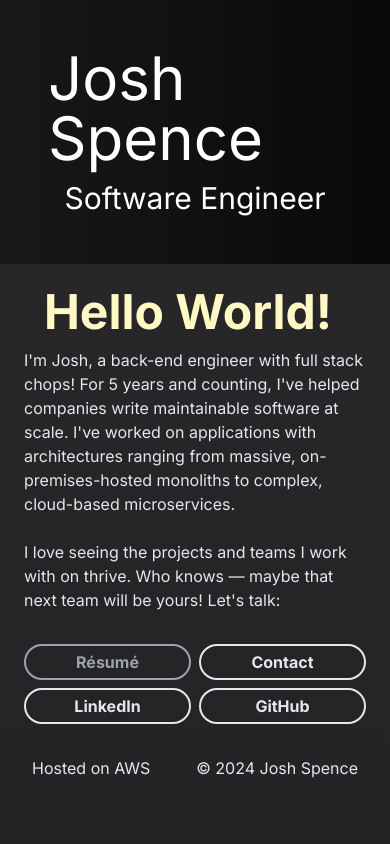
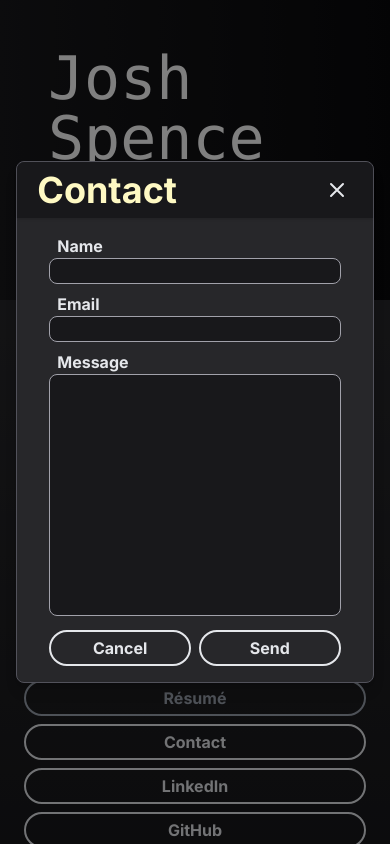
Before and after one commit to jspence12/info.joshspence.web, a Next.js app: page / in a window 390 px wide. Both pictures are taken after a click on the button "Contact". Shown: the top 844 px of the page. Built offline with nearby package versions, Linux system fonts and the light colour scheme.

Commit message:
setting up modal

```diff
--- /dev/null
+++ b/public/close-icon.tsx
@@ -0,0 +1,20 @@
+import SvgProps from "./svg-props";
+
+export default function CloseIcon({ className }: SvgProps) {
+  return (
+    <svg
+      xmlns="http://www.w3.org/2000/svg"
+      fill="none"
+      viewBox="0 0 24 24"
+      strokeWidth={2.0}
+      stroke="currentColor"
+      className={className}
+    >
+      <path
+        strokeLinecap="round"
+        strokeLinejoin="round"
+        d="M6 18 18 6M6 6l12 12"
+      />
+    </svg>
+  );
+}
--- a/src/app/layout.tsx
+++ b/src/app/layout.tsx
@@ -17,9 +17,7 @@ export default function RootLayout({
 }) {
   return (
     <html lang="en">
-      <body className={`font-mono text-gray-200 ${inter.className}`}>
-        {children}
-      </body>
+      <body className={`text-gray-200 ${inter.className}`}>{children}</body>
     </html>
   );
 }
--- a/src/app/page.tsx
+++ b/src/app/page.tsx
@@ -1,20 +1,29 @@
 "use client";
 import WorkHistory from "./ui/work-history/work-history";
-import React from "react";
+import React, { useState } from "react";
 import Hero from "./ui/hero/hero";
 import { workExperience } from "./lib/data/experience";
 import About from "./ui/about/about";
+import ContactModal from "./ui/contact/contact-modal";
 
 export default function Home() {
+  const [showModal, setShowModal] = useState(false);
   return (
-    <div className="h-screen flex flex-col">
-      <Hero title="Josh Spence" subtitle="Software Engineer" />
-      <div className="flex flex-row justify-center md:overflow-hidden from-zinc-800 to-zinc-900 bg-gradient-to-b">
-        <main className="mb-auto grid grid-cols-2 gap-4 max-w-screen-3xl h-full transition-all md:divide-x divide-zinc-700">
-          <About />
-          <WorkHistory jobs={workExperience} />
-        </main>
+    <>
+      {showModal && <ContactModal onClose={() => setShowModal(false)} />}
+      <div className="h-screen flex flex-col" aria-hidden={showModal}>
+        <Hero title="Josh Spence" subtitle="Software Engineer" />
+        <div
+          className={`flex flex-row justify-center from-zinc-800 to-zinc-900 bg-gradient-to-b ${
+            showModal ? "overflow-hidden" : "md:overflow-hidden"
+          }`}
+        >
+          <main className="mb-auto grid grid-cols-2 gap-4 max-w-screen-3xl h-full transition-all md:divide-x divide-zinc-700">
+            <About onClickContact={() => setShowModal(true)} />
+            <WorkHistory jobs={workExperience} />
+          </main>
+        </div>
       </div>
-    </div>
+    </>
   );
 }
--- a/src/app/ui/about/about.tsx
+++ b/src/app/ui/about/about.tsx
@@ -1,9 +1,11 @@
 import Button from "../common/button";
 import Footer from "./footer";
 
-export interface AboutProps {}
+export interface AboutProps {
+  onClickContact: () => void;
+}
 
-export default function About() {
+export default function About({ onClickContact }: AboutProps) {
   const yearsExperience = new Date().getFullYear() - 2019;
   return (
     <section
@@ -30,9 +32,9 @@ export default function About() {
 
       <div>
         <div className="flex justify-center">
-          <div className="grid grid-cols-2 lg:grid-cols-4 justify-center gap-2 my-8 w-full lg:w-3/4">
+          <div className="grid grid-cols-1 md:grid-cols-2 lg:grid-cols-4 justify-center gap-2 my-8 w-full lg:w-3/4">
             <Button text="Résumé" href="#" disabled />
-            <Button text="Contact" onClick={() => {}} />
+            <Button text="Contact" onClick={onClickContact} />
             <Button
               text="LinkedIn"
               href="https://www.linkedin.com/in/joshua-spence-1835b8103/"
--- a/src/app/ui/common/button.tsx
+++ b/src/app/ui/common/button.tsx
@@ -9,12 +9,11 @@ const enabledStyle = "border-gray-200 hover:bg-zinc-700";
 const disabledStyle =
   "border-gray-400 text-gray-400 pointer pointer-events-none";
 const sharedStyle =
-  "border-2 w-full py-1 rounded-full transition-all font-bold text-center ";
+  "border-2 w-full py-1 rounded-full transition-all font-bold text-center truncate ";
+
 export default function Button({ text, disabled, href, onClick }: ButtonProps) {
   const target = href?.length && href[0] !== "#" ? "_blank" : undefined;
 
-  if (href) {
-  }
   return (
     <a
       aria-disabled={disabled}
--- a/src/app/ui/common/chip.tsx
+++ b/src/app/ui/common/chip.tsx
@@ -4,7 +4,7 @@ export interface ChipProps {
 
 export default function Chip({ text }: ChipProps) {
   return (
-    <div className="border border-yellow-100 rounded-full px-2 text-yellow-100 transition duration-300 hover:bg-yellow-100 hover:text-slate-800 cursor-default">
+    <div className="border border-yellow-100 rounded-full px-2 text-yellow-100 cursor-default">
       {text}
     </div>
   );
--- /dev/null
+++ b/src/app/ui/common/modal.tsx
@@ -0,0 +1,26 @@
+import CloseIcon from "../../../../public/close-icon";
+
+export interface ModalProps {
+  title: string;
+  children: React.ReactNode;
+  onClose: () => void;
+}
+
+export default function Modal({ title, onClose, children }: ModalProps) {
+  return (
+    <div className="absolute y-center top-0 left-0 right-0 bottom-0">
+      <div className="absolute h-full w-full z-30 bg-black opacity-50" />
+      <div className="x-center z-30">
+        <div className="bg-zinc-800 border-zinc-600 border w-11/12 md:w-3/4 lg:max-w-screen-md rounded-lg shadow-lg ">
+          <div className="bg-zinc-900 px-5 shadow p-2 rounded-t-lg flex justify-between">
+            <h4 className="text-4xl text-yellow-100 font-bold">{title}</h4>
+            <button className="y-center  " onClick={onClose}>
+              <CloseIcon className="h-8 w-8 rounded-full p-1 hover:bg-zinc-700 transition-colors duration-300" />
+            </button>
+          </div>
+          <div className="mx-8 my-4">{children}</div>
+        </div>
+      </div>
+    </div>
+  );
+}
--- a/src/app/ui/contact/contact-form.tsx
+++ /dev/null
@@ -1,54 +0,0 @@
-const fieldIds = {
-  name: "contact-name",
-  email: "contact-email",
-  message: "contact-message",
-};
-
-export default function ContactForm() {
-  return (
-    <form className="grid grid-cols-2 gap-2 m-2">
-      <div className="max-sm:col-span-2 col-span-1">
-        <label className="block" htmlFor={fieldIds.name}>
-          Name
-        </label>
-        <input
-          className="w-full text-black"
-          id={fieldIds.name}
-          name="name"
-          type="text"
-          autoComplete="name"
-          required
-        />
-      </div>
-      <div className="max-sm:col-span-2 col-span-1">
-        <label className="block" htmlFor={fieldIds.email}>
-          Email
-        </label>
-        <input
-          className="w-full text-black"
-          id={fieldIds.email}
-          name="email"
-          type="email"
-          autoComplete="email"
-          required
-        />
-      </div>
-      <div className="col-span-2">
-        <label className="block" htmlFor={fieldIds.message}>
-          Message
-        </label>
-        <textarea
-          className="w-full resize-none text-black"
-          id={fieldIds.message}
-          name="message"
-          maxLength={2000}
-          rows={10}
-          required
-        ></textarea>
-      </div>
-      <button className="col-span-2" type="submit">
-        Send
-      </button>
-    </form>
-  );
-}
--- a/src/app/ui/contact/contact-modal.tsx
+++ b/src/app/ui/contact/contact-modal.tsx
@@ -0,0 +1,66 @@
+import Button from "../common/button";
+import Modal from "../common/modal";
+
+const fieldIds = {
+  name: "contact-name",
+  email: "contact-email",
+  message: "contact-message",
+};
+
+export interface ContactModalProps {
+  onClose: () => void;
+}
+
+export default function ContactModal({ onClose }: ContactModalProps) {
+  return (
+    <Modal title="Contact" onClose={onClose}>
+      <form className="grid grid-cols-2 gap-2">
+        <div className="max-sm:col-span-2 col-span-1">
+          <label className="block ms-2 font-bold" htmlFor={fieldIds.name}>
+            Name
+          </label>
+          <input
+            className="w-full px-2 bg-zinc-900 border-zinc-400 border rounded-lg"
+            id={fieldIds.name}
+            name="name"
+            type="text"
+            autoComplete="name"
+            required
+          />
+        </div>
+        <div className="max-sm:col-span-2 col-span-1">
+          <label className="block ms-2 font-bold" htmlFor={fieldIds.email}>
+            Email
+          </label>
+          <input
+            className="w-full px-2 bg-zinc-900 border-zinc-400 border rounded-lg"
+            id={fieldIds.email}
+            name="email"
+            type="email"
+            autoComplete="email"
+            required
+          />
+        </div>
+        <div className="col-span-2">
+          <label className="block ms-2 font-bold" htmlFor={fieldIds.message}>
+            Message
+          </label>
+          <textarea
+            className="w-full px-2 bg-zinc-900 border-zinc-400 border rounded-lg resize-none"
+            id={fieldIds.message}
+            name="message"
+            maxLength={2000}
+            rows={10}
+            required
+          ></textarea>
+        </div>
+        <div className="col-span-2 flex justify-end">
+          <div className="w-full md:w-1/2 flex gap-2">
+            <Button text="Cancel" onClick={onClose} />
+            <Button text="Send" />
+          </div>
+        </div>
+      </form>
+    </Modal>
+  );
+}
--- a/src/app/ui/hero/hero.tsx
+++ b/src/app/ui/hero/hero.tsx
@@ -42,7 +42,7 @@ export default function Hero(props: HeroProps) {
   }, [title, subtitle]);
 
   return (
-    <div className="y-center from-zinc-900 to-zinc-950 bg-gradient-to-r  py-12">
+    <div className="y-center from-zinc-900 to-zinc-950 bg-gradient-to-r  py-12 font-mono">
       <div className="x-center w-full">
         <header className="hero flex text-white mx-12 max-md:justify-center max-w-screen-3xl w-full">
           <hgroup>
```
